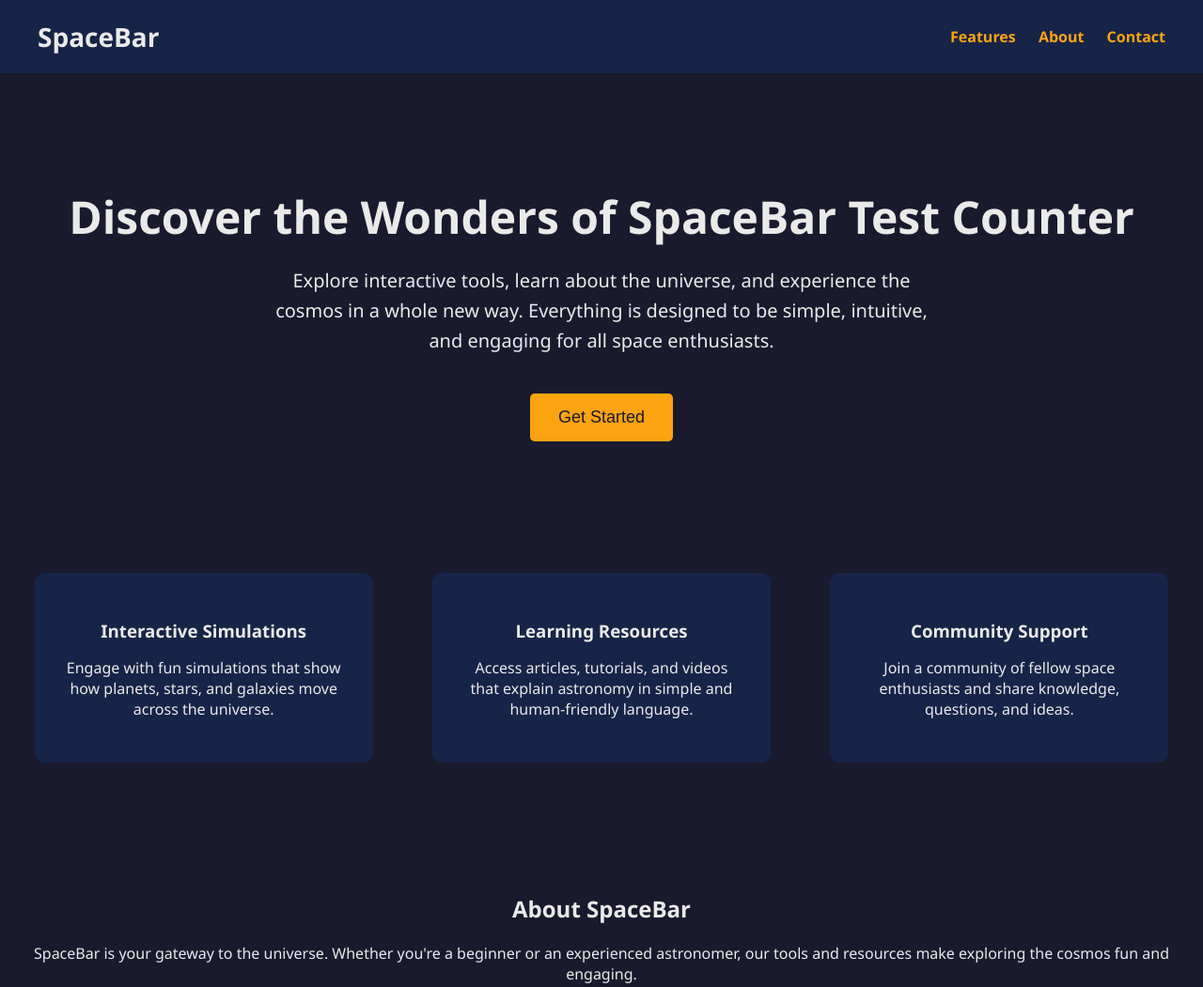
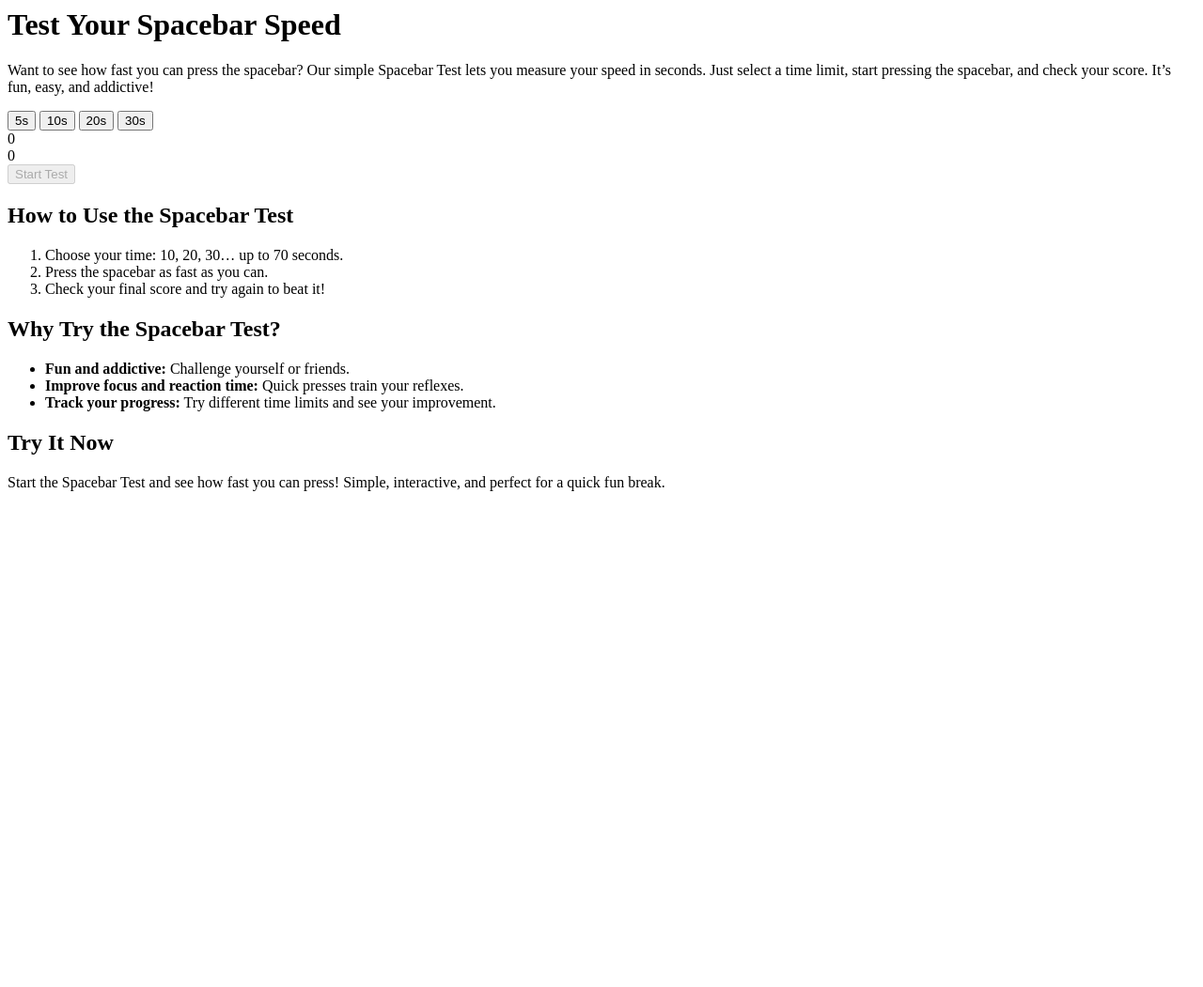
Before and after one commit to Uzairiskandar/spacebar-test, a plain HTML site: page index.html in a window 1280 px wide. Shown: the top 1051 px of the page at 94% size. After the commit the page ends 800 px from the top, so only its background shows below. Drawn offline with Linux system fonts and the light colour scheme.

Commit message:
Update index.html

```diff
--- a/index.html
+++ b/index.html
@@ -1,153 +1,39 @@
-<!DOCTYPE html>
-<html lang="en">
-<head>
-    <meta charset="UTF-8">
-    <meta name="viewport" content="width=device-width, initial-scale=1.0">
-    <title>SpaceBar Test Counter - Explore the Universe</title>
-    <style>
-        /* ===== Color Palette (Changed) ===== */
-        :root {
-            --primary-color: #1a1a2e; /* Dark blue background */
-            --secondary-color: #162447; /* Slightly lighter blue */
-            --accent-color: #fca311; /* Orange for buttons and highlights */
-            --text-color: #eaeaea; /* Light text */
-        }
+<body>
+  <div class="container">
+    <h1>Test Your Spacebar Speed</h1>
+    <p>Want to see how fast you can press the spacebar? Our simple Spacebar Test lets you measure your speed in seconds. Just select a time limit, start pressing the spacebar, and check your score. It’s fun, easy, and addictive!</p>
 
-        /* ===== Global Styles ===== */
-        body {
-            margin: 0;
-            font-family: 'Segoe UI', Tahoma, Geneva, Verdana, sans-serif;
-            background-color: var(--primary-color);
-            color: var(--text-color);
-        }
+<div class="timer-options">
+      <button class="time-btn" data-time="5">5s</button>
+      <button class="time-btn" data-time="10">10s</button>
+      <button class="time-btn" data-time="20">20s</button>
+      <button class="time-btn" data-time="30">30s</button>
+    </div>
 
-        a {
-            text-decoration: none;
-            color: var(--accent-color);
-        }
+    <div class="test-area">
+      <div class="counter" id="count">0</div>
+      <div class="timer" id="time">0</div>
+    </div>
 
-        header {
-            background-color: var(--secondary-color);
-            padding: 20px 40px;
-            display: flex;
-            justify-content: space-between;
-            align-items: center;
-        }
+    <button id="startBtn" disabled>Start Test</button>
+  </div>
 
-        header h1 {
-            margin: 0;
-            font-size: 28px;
-        }
+    <h2>How to Use the Spacebar Test</h2>
+    <ol>
+      <li>Choose your time: 10, 20, 30… up to 70 seconds.</li>
+      <li>Press the spacebar as fast as you can.</li>
+      <li>Check your final score and try again to beat it!</li>
+    </ol>
 
-        nav a {
-            margin-left: 20px;
-            font-weight: bold;
-        }
+    <h2>Why Try the Spacebar Test?</h2>
+    <ul>
+      <li><strong>Fun and addictive:</strong> Challenge yourself or friends.</li>
+      <li><strong>Improve focus and reaction time:</strong> Quick presses train your reflexes.</li>
+      <li><strong>Track your progress:</strong> Try different time limits and see your improvement.</li>
+    </ul>
 
-        /* ===== Hero Section ===== */
-        .hero {
-            text-align: center;
-            padding: 80px 20px;
-            background-color: var(--primary-color);
-        }
+    <h2>Try It Now</h2>
+    <p>Start the Spacebar Test and see how fast you can press! Simple, interactive, and perfect for a quick fun break.</p>
 
-        .hero h2 {
-            font-size: 48px;
-            margin-bottom: 20px;
-        }
-
-        .hero p {
-            font-size: 20px;
-            margin-bottom: 40px;
-            max-width: 700px;
-            margin-left: auto;
-            margin-right: auto;
-            line-height: 1.6;
-        }
-
-        .hero button {
-            background-color: var(--accent-color);
-            border: none;
-            padding: 15px 30px;
-            font-size: 18px;
-            color: var(--primary-color);
-            cursor: pointer;
-            border-radius: 5px;
-        }
-
-        /* ===== Features Section ===== */
-        .features {
-            display: flex;
-            justify-content: space-around;
-            padding: 60px 20px;
-            flex-wrap: wrap;
-            gap: 30px;
-        }
-
-        .feature-card {
-            background-color: var(--secondary-color);
-            padding: 30px;
-            border-radius: 10px;
-            flex: 1 1 250px;
-            max-width: 300px;
-            text-align: center;
-        }
-
-        .feature-card h3 {
-            margin-bottom: 15px;
-        }
-
-        /* ===== Footer ===== */
-        footer {
-            background-color: var(--secondary-color);
-            padding: 30px 20px;
-            text-align: center;
-        }
-    </style>
-</head>
-<body>
-    <!-- Header -->
-    <header>
-        <h1>SpaceBar</h1>
-        <nav>
-            <a href="#features">Features</a>
-            <a href="#about">About</a>
-            <a href="#contact">Contact</a>
-        </nav>
-    </header>
-
-    <!-- Hero Section -->
-    <section class="hero">
-        <h2>Discover the Wonders of SpaceBar Test Counter</h2>
-        <p>Explore interactive tools, learn about the universe, and experience the cosmos in a whole new way. Everything is designed to be simple, intuitive, and engaging for all space enthusiasts.</p>
-        <button>Get Started</button>
-    </section>
-
-    <!-- Features Section -->
-    <section id="features" class="features">
-        <div class="feature-card">
-            <h3>Interactive Simulations</h3>
-            <p>Engage with fun simulations that show how planets, stars, and galaxies move across the universe.</p>
-        </div>
-        <div class="feature-card">
-            <h3>Learning Resources</h3>
-            <p>Access articles, tutorials, and videos that explain astronomy in simple and human-friendly language.</p>
-        </div>
-        <div class="feature-card">
-            <h3>Community Support</h3>
-            <p>Join a community of fellow space enthusiasts and share knowledge, questions, and ideas.</p>
-        </div>
-    </section>
-
-    <!-- About Section -->
-    <section id="about" style="padding: 60px 20px; text-align:center;">
-        <h2>About SpaceBar</h2>
-        <p>SpaceBar is your gateway to the universe. Whether you're a beginner or an experienced astronomer, our tools and resources make exploring the cosmos fun and engaging.</p>
-    </section>
-
-    <!-- Footer -->
-    <footer>
-        <p>&copy; 2026 SpaceBar. All rights reserved.</p>
-    </footer>
+  <script src="script.js"></script>
 </body>
-</html>
```
